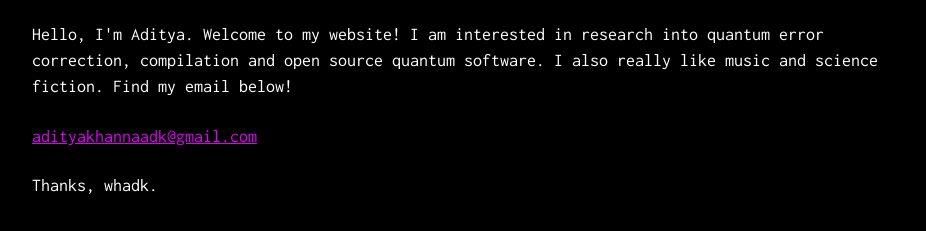
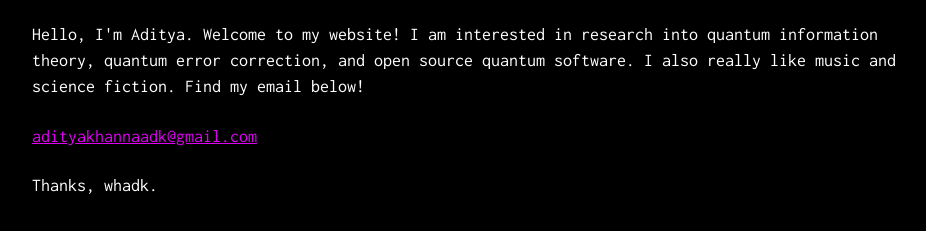
Before and after one commit to adityakhannaadk/adityakhannaadk.github.io, a plain HTML site: page index.html in a window 1280 px wide. Shown: the part 153-384 px from the top of the page, without its empty margins (176-1102 px from the left). Drawn offline with Linux system fonts and the light colour scheme; a script that the page names is missing.

Commit message:
Update index.html

```diff
--- a/index.html
+++ b/index.html
@@ -87,7 +87,7 @@ function closeNav() {
 
 
 <div class="content">
-<p class="has-line-data" data-line-start="0" data-line-end="1">Hello, I'm Aditya. Welcome to my website! I am interested in research into quantum error correction, compilation and open source quantum software. I also really like music and science fiction. Find my email below!</p>
+<p class="has-line-data" data-line-start="0" data-line-end="1">Hello, I'm Aditya. Welcome to my website! I am interested in research into quantum information theory, quantum error correction, and open source quantum software. I also really like music and science fiction. Find my email below!</p>
 <p class="has-line-data" data-line-start="2" data-line-end="3"><a href="mailto:adityakhannaadk@gmail.com">adityakhannaadk@gmail.com</a></p>
 <p class="has-line-data" data-line-start="6" data-line-end="7">Thanks, whadk.</p>
 
```
